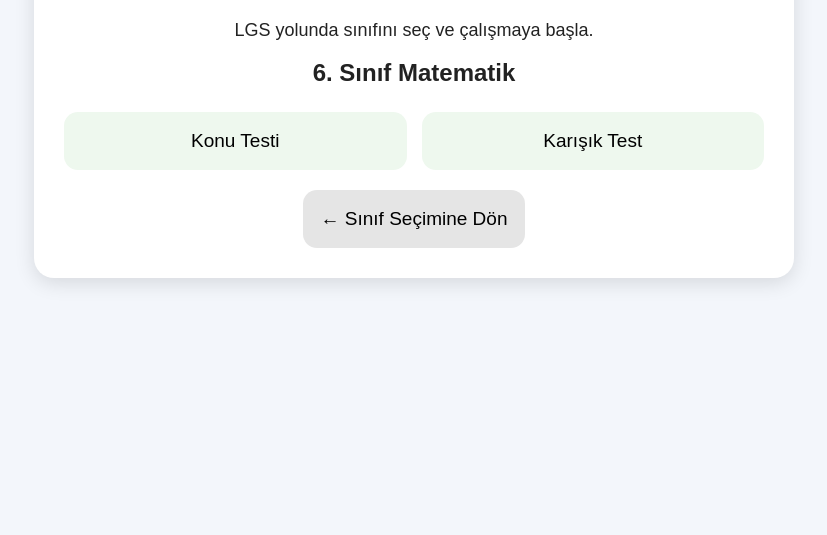
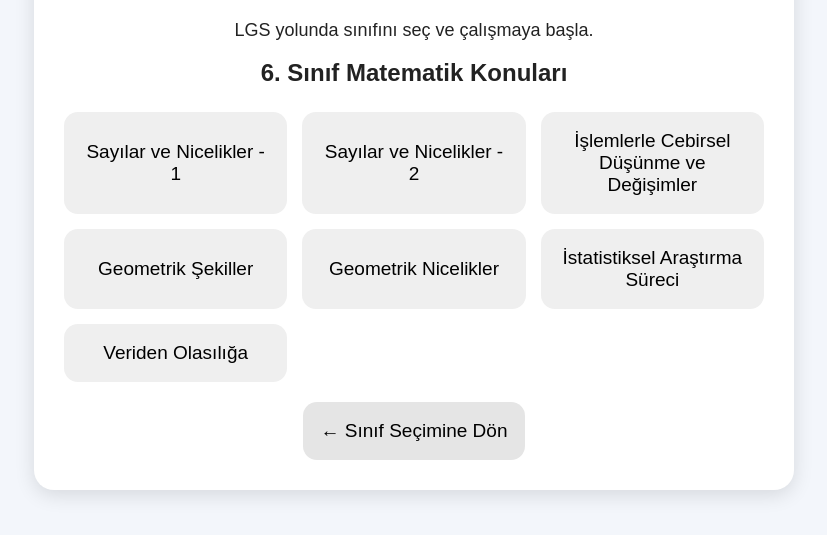
Before and after one commit to vhsczb-dotcom/Bilen-matematik-, a plain HTML site: page index.html in a window 1280 px wide. Both pictures are taken after a click on the button "6. Sınıf". Shown: the part 113-648 px from the top of the page, without its empty margins (226-1053 px from the left). Drawn offline with Linux system fonts and the light colour scheme.

Commit message:
Update index.html

```diff
--- a/index.html
+++ b/index.html
@@ -124,7 +124,43 @@
         <button class="sinif" onclick="sinifSec(8)">8. Sınıf / LGS</button>
       </div>
     </div>
+<div id="konuEkrani6" class="gizli">
+  <h2>6. Sınıf Matematik Konuları</h2>
 
+  <div class="butonlar">
+    <button class="Sinif" onclick="konuSec6('sayilar1')">
+      Sayılar ve Nicelikler - 1
+    </button>
+
+    <button class="Sinif" onclick="konuSec6('sayilar2')">
+      Sayılar ve Nicelikler - 2
+    </button>
+
+    <button class="Sinif" onclick="konuSec6('cebir')">
+      İşlemlerle Cebirsel Düşünme ve Değişimler
+    </button>
+
+    <button class="Sinif" onclick="konuSec6('geometrikSekiller')">
+      Geometrik Şekiller
+    </button>
+
+    <button class="Sinif" onclick="konuSec6('geometrikNicelikler')">
+      Geometrik Nicelikler
+    </button>
+
+    <button class="Sinif" onclick="konuSec6('istatistik')">
+      İstatistiksel Araştırma Süreci
+    </button>
+
+    <button class="Sinif" onclick="konuSec6('olasilik')">
+      Veriden Olasılığa
+    </button>
+  </div>
+
+  <button class="geri" onclick="anaMenu()">
+    ← Sınıf Seçimine Dön
+  </button>
+</div>
     <div id="modEkrani" class="gizli">
       <h2 id="sinifBaslik"></h2>
 
@@ -161,6 +197,7 @@
 
 <script>
   let secilenSinif = null;
+  let secilenKonu = null;
   let secilenMod = null;
   let aktifSorular = [];
   let soruNo = 0;
@@ -254,7 +291,11 @@
 
   function sinifSec(sinif) {
     secilenSinif = sinif;
-
+if (sinif === 6) {
+  document.getElementById("sinifEkrani").classList.add("gizli");
+  document.getElementById("konuEkrani6").classList.remove("gizli");
+  return;
+}
     document.getElementById("sinifEkrani").classList.add("gizli");
     document.getElementById("modEkrani").classList.remove("gizli");
 
@@ -267,7 +308,24 @@
       document.getElementById("lgsButon").classList.add("gizli");
     }
   }
+function konuSec6(konu) {
+  secilenKonu = konu;
+  document.getElementById("konuEkrani6").classList.add("gizli");
+  document.getElementById("modEkrani").classList.remove("gizli");
 
+  const konuAdlari = {
+    sayilar1: "Sayılar ve Nicelikler - 1",
+    sayilar2: "Sayılar ve Nicelikler - 2",
+    cebir: "İşlemlerle Cebirsel Düşünme ve Değişimler",
+    geometrikSekiller: "Geometrik Şekiller",
+    geometrikNicelikler: "Geometrik Nicelikler",
+    istatistik: "İstatistiksel Araştırma Süreci",
+    olasilik: "Veriden Olasılığa"
+  };
+
+  document.getElementById("sinifBaslik").innerText =
+    "6. Sınıf - " + konuAdlari[konu];
+}
   function testBaslat(mod) {
     secilenMod = mod;
     soruNo = 0;
```
